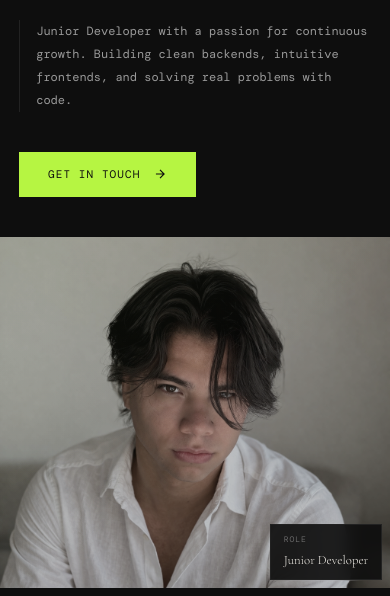
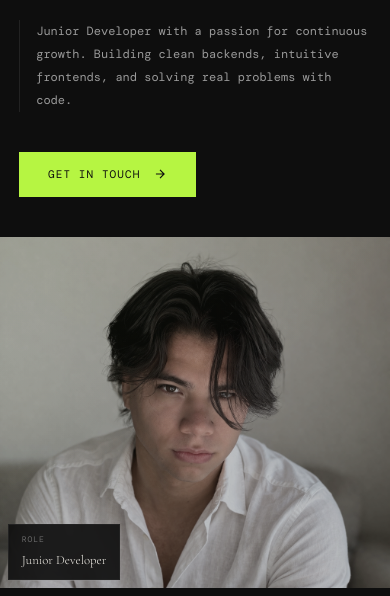
Before and after one commit to Pmarc4l/Portfolio-Software-Developer---Frontend-Backend, a plain HTML site: page index.html in a window 390 px wide. Shown: the part 248-844 px from the top of the page. Drawn offline with nearby package versions, Linux system fonts and the light colour scheme; a web font is replaced by a local one.

Commit message:
Update style.css

```diff
--- a/style.css
+++ b/style.css
@@ -573,7 +573,7 @@ footer {
   .hero-left { padding: 2rem 1.2rem 2.5rem; }
   .hero-name { font-size: clamp(2.8rem, 12vw, 3.6rem); }
   .hero-bio { font-size: 12px; max-width: 100%; }
-  .hero-overlay { bottom: 0.5rem; right: 0.5rem; padding: 0.5rem 0.8rem;}
+  .hero-overlay { bottom: 0.5rem; left: 0.5rem;  right: auto; padding: 0.5rem 0.8rem;}
   .hero-overlay p { font-size: 8px;}
   .hero-overlay span { font-size: 0.8rem;}
   section { padding: 3.5rem 1.2rem; }
```
